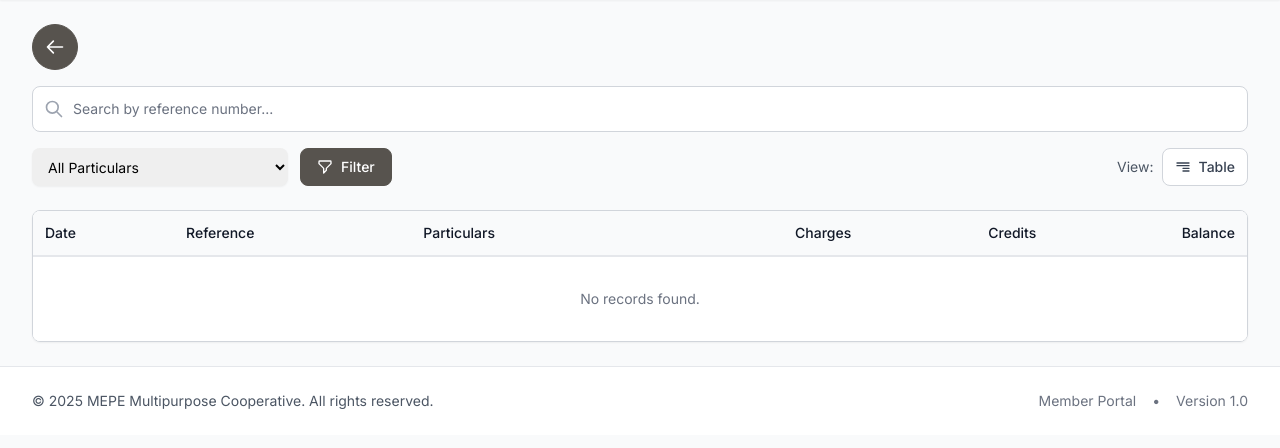
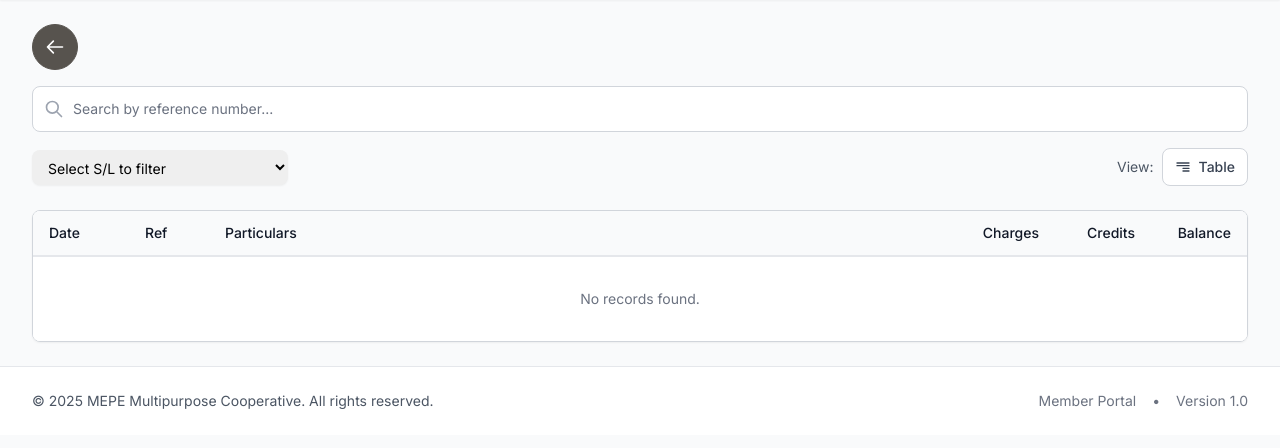
Before and after one commit to jer-hub/mepe, a Django app: template web/templates/web/particulars.html in a window 1280 px wide. Shown: the part 65-513 px from the top of the page. Run offline with Django 5.2, Linux system fonts and the light colour scheme; the template is opened without the code that fills it, so the values that code supplies are empty; some libraries are stand-ins or nearby versions.

Commit message:
updated UI

```diff
--- /dev/null
+++ b/commands.txt
@@ -0,0 +1 @@
+python manage.py dumpdata --indent=2 --format=json > dump.json
--- a/web/templates/web/particulars.html
+++ b/web/templates/web/particulars.html
@@ -63,20 +63,13 @@
                 {% endif %}
 
                 <div class="flex flex-col space-y-3 sm:flex-row sm:space-x-3 sm:space-y-0 w-full sm:w-auto">
-                    <select name="particular" id="particular"
+                    <select name="particular" id="particular" onchange="this.form.submit()"
                         class="w-full sm:w-64 rounded-lg border-gray-300 px-3 py-2 text-sm shadow-sm focus:border-stone-500 focus:ring-stone-500">
-                        <option value="">All Particulars</option>
+                        <option value="">Select S/L to filter</option>
                         {% for particular in particulars %}
                         <option value="{{particular}}" {% if particular == selected_particular %}selected{% endif %}>{{particular}}</option>
                         {% endfor %}
                     </select>
-                    <button type="submit"
-                        class="w-full sm:w-auto px-4 py-2 inline-flex justify-center items-center rounded-lg border border-stone-600 bg-stone-600 text-sm font-medium text-white hover:bg-stone-700 focus:ring-2 focus:outline-none transition-colors duration-200">
-                        <svg class="w-4 h-4 mr-2" fill="none" stroke="currentColor" viewBox="0 0 24 24">
-                            <path stroke-linecap="round" stroke-linejoin="round" stroke-width="2" d="M3 4a1 1 0 011-1h16a1 1 0 011 1v2.586a1 1 0 01-.293.707l-6.414 6.414a1 1 0 00-.293.707V17l-4 4v-6.586a1 1 0 00-.293-.707L3.293 7.293A1 1 0 013 6.586V4z" />
-                        </svg>
-                        <span>Filter</span>
-                    </button>
                 </div>
             </form>
 
@@ -126,32 +119,51 @@
         </div>
         {% endif %}
     </div>
+
+    <!-- Mobile Portrait Alert -->
+    <div id="landscapeAlert" class="fixed top-4 left-4 right-4 z-50 bg-gray-100 border border-gray-200 text-gray-700 px-4 py-3 rounded-lg shadow-sm opacity-0 transform -translate-y-2 transition-all duration-300 ease-in-out pointer-events-none md:hidden">
+        <div class="flex items-center space-x-3">
+            <svg class="w-5 h-5 flex-shrink-0 text-gray-500" fill="none" stroke="currentColor" viewBox="0 0 24 24">
+                <path stroke-linecap="round" stroke-linejoin="round" stroke-width="2" d="M12 18h.01M8 21h8a3 3 0 003-3V6a3 3 0 00-3-3H8a3 3 0 00-3 3v12a3 3 0 003 3z"/>
+            </svg>
+            <div class="flex-1">
+                <p class="text-sm font-medium text-gray-800">For better viewing experience</p>
+                <p class="text-xs text-gray-600">Rotate your device to landscape mode</p>
+            </div>
+            <button id="closeAlert" class="text-gray-400 hover:text-gray-600 transition-colors">
+                <svg class="w-4 h-4" fill="none" stroke="currentColor" viewBox="0 0 24 24">
+                    <path stroke-linecap="round" stroke-linejoin="round" stroke-width="2" d="M6 18L18 6M6 6l12 12"/>
+                </svg>
+            </button>
+        </div>
+    </div>
+
     <!-- Table Section -->
     <div id="tableView" class="overflow-x-auto rounded-lg border border-gray-300 shadow-sm">
-        <table class="min-w-full divide-y-2 divide-gray-200 bg-white text-sm">
+        <table class="min-w-full divide-y-2 divide-gray-200 bg-white text-xs sm:text-sm md:table-fixed">
             <thead class="bg-gray-50">
                 <tr>
-                    <th class="px-3 py-3 text-left font-medium text-gray-900 whitespace-nowrap">Date</th>
-                    <th class="px-3 py-3 text-left font-medium text-gray-900 whitespace-nowrap">Reference</th>
-                    <th class="px-3 py-3 text-left font-medium text-gray-900 whitespace-nowrap">Particulars</th>
-                    <th class="px-3 py-3 text-right font-medium text-gray-900 whitespace-nowrap">Charges</th>
-                    <th class="px-3 py-3 text-right font-medium text-gray-900 whitespace-nowrap">Credits</th>
-                    <th class="px-3 py-3 text-right font-medium text-gray-900 whitespace-nowrap">Balance</th>
+                    <th class="px-1 py-1.5 sm:px-2 sm:py-2 md:px-4 md:py-3 text-left font-medium text-gray-900 text-xs sm:text-sm w-16 sm:w-20 md:w-24">Date</th>
+                    <th class="px-1 py-1.5 sm:px-2 sm:py-2 md:px-4 md:py-3 text-left font-medium text-gray-900 text-xs sm:text-sm w-12 sm:w-16 md:w-20">Ref</th>
+                    <th class="px-1 py-1.5 sm:px-2 sm:py-2 md:px-4 md:py-3 text-left font-medium text-gray-900 text-xs sm:text-sm">Particulars</th>
+                    <th class="px-1 py-1.5 sm:px-2 sm:py-2 md:px-4 md:py-3 text-right font-medium text-gray-900 text-xs sm:text-sm w-14 sm:w-18 md:w-24">Charges</th>
+                    <th class="px-1 py-1.5 sm:px-2 sm:py-2 md:px-4 md:py-3 text-right font-medium text-gray-900 text-xs sm:text-sm w-14 sm:w-18 md:w-24">Credits</th>
+                    <th class="px-1 py-1.5 sm:px-2 sm:py-2 md:px-4 md:py-3 text-right font-medium text-gray-900 text-xs sm:text-sm w-16 sm:w-20 md:w-24">Balance</th>
                 </tr>
             </thead>
             <tbody class="divide-y divide-gray-200 bg-white">
                 {% for instance in instances %}
                 <tr class="hover:bg-gray-50 transition-colors duration-150">
-                    <td class="px-3 py-3 text-gray-900 whitespace-nowrap">{{instance.fsdate}}</td>
-                    <td class="px-3 py-3 text-gray-700 whitespace-nowrap">{{instance.fdoc}}</td>
-                    <td class="px-3 py-3 text-gray-700 whitespace-nowrap">{{instance.fsl.fname}}</td>
-                    <td class="px-3 py-3 text-right text-gray-700 whitespace-nowrap font-mono">{{instance.fsdr}}</td>
-                    <td class="px-3 py-3 text-right text-gray-700 whitespace-nowrap font-mono">{{instance.fscr}}</td>
-                    <td class="px-3 py-3 text-right text-gray-900 whitespace-nowrap font-mono font-medium">{{instance.fsbal}}</td>
+                    <td class="px-1 py-1.5 sm:px-2 sm:py-2 md:px-4 md:py-3 text-gray-900 text-xs sm:text-sm whitespace-nowrap leading-tight sm:leading-normal">{{instance.fsdate}}</td>
+                    <td class="px-1 py-1.5 sm:px-2 sm:py-2 md:px-4 md:py-3 text-gray-700 text-xs sm:text-sm break-words leading-tight sm:leading-normal">{{instance.fdoc}}</td>
+                    <td class="px-1 py-1.5 sm:px-2 sm:py-2 md:px-4 md:py-3 text-gray-700 text-xs sm:text-sm break-words hyphens-auto leading-tight sm:leading-relaxed md:leading-loose">{{instance.frem}}</td>
+                    <td class="px-1 py-1.5 sm:px-2 sm:py-2 md:px-4 md:py-3 text-right text-gray-700 font-mono text-xs sm:text-sm whitespace-nowrap leading-tight sm:leading-normal">{{instance.fsdr}}</td>
+                    <td class="px-1 py-1.5 sm:px-2 sm:py-2 md:px-4 md:py-3 text-right text-gray-700 font-mono text-xs sm:text-sm whitespace-nowrap leading-tight sm:leading-normal">{{instance.fscr}}</td>
+                    <td class="px-1 py-1.5 sm:px-2 sm:py-2 md:px-4 md:py-3 text-right text-gray-900 font-mono font-medium text-xs sm:text-sm whitespace-nowrap leading-tight sm:leading-normal">{{instance.fsbal}}</td>
                 </tr>
                 {% empty %}
                 <tr>
-                    <td colspan="6" class="px-3 py-8 text-center text-gray-500">
+                    <td colspan="6" class="px-1 py-6 sm:px-2 sm:py-8 md:px-4 text-center text-gray-500">
                         {% if selected_particular %}
                             No records found for the selected particular.
                         {% else %}
@@ -179,7 +191,7 @@
                 </div>
                 <div class="col-span-2">
                     <span class="font-medium text-gray-500">Particulars:</span>
-                    <p class="text-gray-900">{{instance.fsl.fname}}</p>
+                    <p class="text-gray-900">{{instance.frem}}</p>
                 </div>
                 <div>
                     <span class="font-medium text-gray-500">Charges:</span>
@@ -211,4 +223,62 @@
 
 {% block javascript %}
 <script src="{% static 'web/js/view-toggle.js' %}"></script>
+<script>
+document.addEventListener('DOMContentLoaded', function() {
+    const alert = document.getElementById('landscapeAlert');
+    const closeBtn = document.getElementById('closeAlert');
+    let alertShown = false;
+    let alertTimeout;
+
+    function checkOrientation() {
+        // Check if device is mobile and in portrait mode
+        const isMobile = window.innerWidth <= 768;
+        const isPortrait = window.innerHeight > window.innerWidth;
+
+        if (isMobile && isPortrait && !alertShown) {
+            showAlert();
+        } else if (isMobile && !isPortrait && alertShown) {
+            hideAlert();
+        }
+    }
+
+    function showAlert() {
+        alertShown = true;
+        alert.classList.remove('opacity-0', '-translate-y-2', 'pointer-events-none');
+        alert.classList.add('opacity-100', 'translate-y-0', 'pointer-events-auto');
+
+        // Auto-hide after 5 seconds
+        alertTimeout = setTimeout(() => {
+            hideAlert();
+        }, 5000);
+    }
+
+    function hideAlert() {
+        alert.classList.remove('opacity-100', 'translate-y-0', 'pointer-events-auto');
+        alert.classList.add('opacity-0', '-translate-y-2', 'pointer-events-none');
+
+        // Reset after animation
+        setTimeout(() => {
+            alertShown = false;
+        }, 300);
+
+        if (alertTimeout) {
+            clearTimeout(alertTimeout);
+        }
+    }
+
+    // Close button functionality
+    closeBtn.addEventListener('click', function() {
+        hideAlert();
+    });
+
+    // Check orientation on load and resize
+    checkOrientation();
+    window.addEventListener('resize', checkOrientation);
+    window.addEventListener('orientationchange', function() {
+        // Small delay to allow orientation change to complete
+        setTimeout(checkOrientation, 100);
+    });
+});
+</script>
 {% endblock javascript %}
--- a/web/views.py
+++ b/web/views.py
@@ -1,5 +1,5 @@
 from django.shortcuts import render, redirect
-from .models import WebPcust
+from .models import WebPcust, WebFarsl
 
 # Create your views here.
 def checkaccount(request):
@@ -36,9 +36,9 @@ def particulars(request, chapa):
             except (AttributeError, ValueError):
                 name = "Unknown Member"
 
-        # Safely get particulars list
+        # Safely get particulars list from WebFarsl
         try:
-            particulars = instances.values_list("fsl__fname", flat=True).distinct()
+            particulars = WebFarsl.objects.values_list("fname", flat=True).distinct()
         except (ValueError, AttributeError):
             particulars = []
           # Store the base queryset for filtering
```
Also changed, not shown: backend/settings.py (+12 -0 lines), web/management/commands/transfer_data.py (+13 -0 lines), 3 other files.
